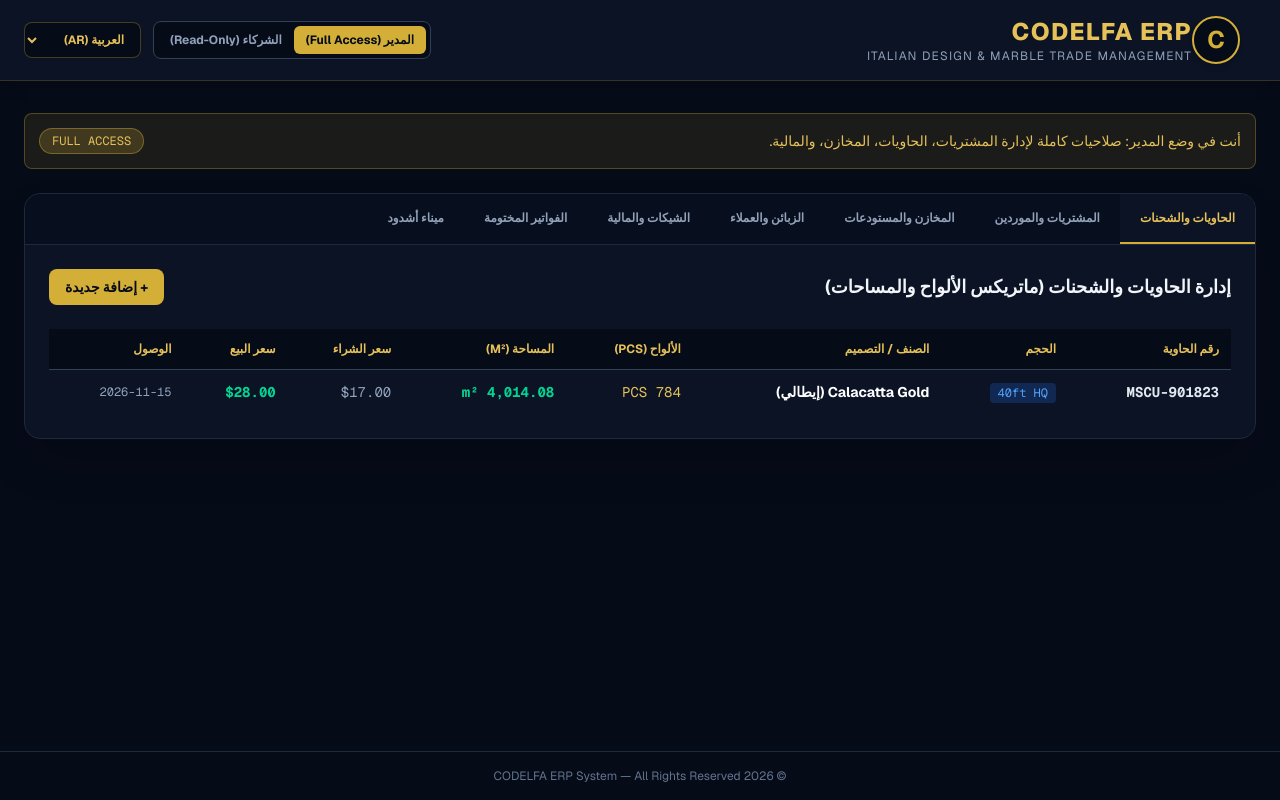
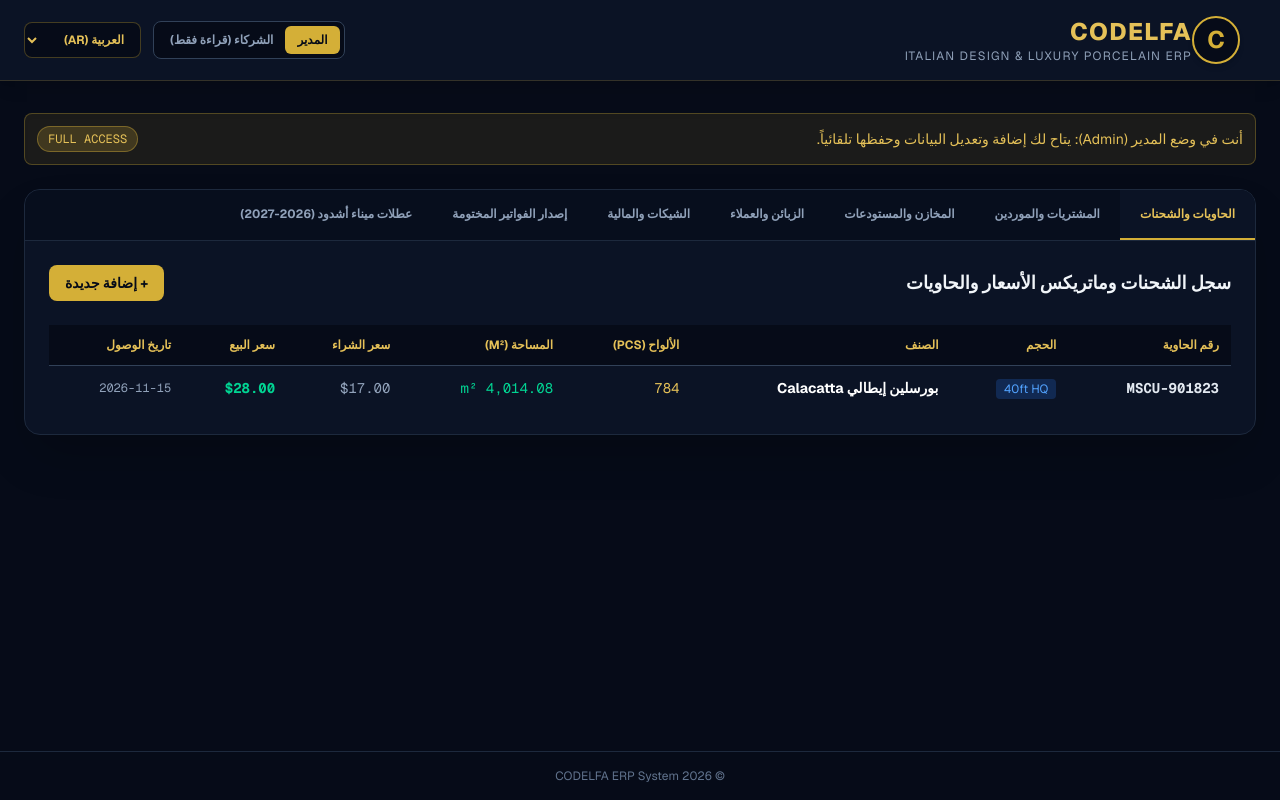
Before and after one commit to tamermanasseir/codelfa-erp, a Next.js app: page / in a window 1280 px wide. Built offline with nearby package versions, Linux system fonts and the light colour scheme.

Commit message:
Update page.tsx

```diff
--- a/app/page.tsx
+++ b/app/page.tsx
@@ -12,55 +12,54 @@ export default function Home() {
 
   const t = {
     ar: {
-      admin: "المدير (Full Access)",
-      partner: "الشركاء (Read-Only)",
-      bannerAdmin: "أنت في وضع المدير: صلاحيات كاملة لإدارة المشتريات، الحاويات، المخازن، والمالية.",
-      bannerPartner: "أنت في وضع الشريك: عرض الأرصدة، الحاويات، والتقارير (قراءة فقط).",
+      admin: "المدير",
+      partner: "الشركاء (قراءة فقط)",
+      bannerAdmin: "أنت في وضع المدير (Admin): يتاح لك إضافة وتعديل البيانات وحفظها تلقائياً.",
+      bannerPartner: "أنت في وضع الشريك (Partner): تصفح وقراءة الحسابات والأرصدة فقط.",
       tabShipments: "الحاويات والشحنات",
       tabPurchases: "المشتريات والموردين",
       tabWarehouse: "المخازن والمستودعات",
       tabCustomers: "الزبائن والعملاء",
       tabChecks: "الشيكات والمالية",
-      tabInvoice: "الفواتير المختومة",
-      tabAshdod: "ميناء أشدود",
+      tabInvoice: "إصدار الفواتير المختومة",
+      tabAshdod: "عطلات ميناء أشدود (2026-2027)",
       addBtn: "إضافة جديدة",
-      printBtn: "طباعة الفاتورة"
+      printBtn: "طباعة الفاتورة المختومة"
     },
     en: {
-      admin: "Admin (Full Access)",
+      admin: "Admin",
       partner: "Partners (Read-Only)",
-      bannerAdmin: "Admin Mode: Full access to manage purchases, containers, inventory, and finance.",
-      bannerPartner: "Partner Mode: View balances, shipments, and reports (Read-only).",
+      bannerAdmin: "You are in Admin Mode: Full access to edit and manage data.",
+      bannerPartner: "You are in Partner Mode: Read-only access to view balances.",
       tabShipments: "Containers & Shipments",
       tabPurchases: "Purchases & Suppliers",
       tabWarehouse: "Warehouse & Inventory",
       tabCustomers: "Customers",
       tabChecks: "Checks & Finance",
       tabInvoice: "Stamped Invoices",
-      tabAshdod: "Ashdod Port",
+      tabAshdod: "Ashdod Port Holidays",
       addBtn: "Add New",
-      printBtn: "Print Invoice"
+      printBtn: "Print Stamped Invoice"
     },
     tr: {
-      admin: "Yönetici (Tam Yetki)",
+      admin: "Yönetici",
       partner: "Ortaklar (Salt Okunur)",
-      bannerAdmin: "Yönetici Modu: Satın alma, konteyner, depo ve finans yönetimi.",
-      bannerPartner: "Ortak Modu: Bakiye ve sevkiyat görüntüleme (Salt okunur).",
-      tabShipments: "Konteynerler",
+      bannerAdmin: "Yönetici Modundasınız: Verileri ekleme ve düzenleme yetkisi.",
+      bannerPartner: "Ortak Modundasınız: Yalnızca hesap ve bakiyeleri görüntüleyebilirsiniz.",
+      tabShipments: "Konteyner ve Sevkiyat",
       tabPurchases: "Satın Alma",
       tabWarehouse: "Depo",
       tabCustomers: "Müşteriler",
-      tabChecks: "Çekler & Finans",
-      tabInvoice: "Mühürlü Faturalar",
-      tabAshdod: "Aşdod Limanı",
+      tabChecks: "Çekler ve Finans",
+      tabInvoice: "Mühürlü Fatura",
+      tabAshdod: "Aşdod Limanı Tatilleri",
       addBtn: "Yeni Ekle",
-      printBtn: "Yazdır"
+      printBtn: "Mühürlü Faturayı Yazdır"
     }
   }[lang];
 
   return (
     <div dir={dir} className="min-h-screen bg-[#060B18] text-slate-200 font-sans flex flex-col justify-between">
-
       {/* Header */}
       <header className="bg-[#0B1325] border-b border-[#D4AF37]/20 px-6 py-4 sticky top-0 z-50 shadow-lg">
         <div className="max-w-7xl mx-auto flex flex-wrap justify-between items-center gap-4">
@@ -69,8 +68,8 @@ export default function Home() {
               C
             </div>
             <div>
-              <h1 className="text-2xl font-extrabold tracking-wider text-[#E5C158]">CODELFA ERP</h1>
-              <p className="text-xs text-slate-400 uppercase tracking-widest">Italian Design & Marble Trade Management</p>
+              <h1 className="text-2xl font-extrabold tracking-wider text-[#E5C158]">CODELFA</h1>
+              <p className="text-xs text-slate-400 uppercase tracking-widest">Italian Design & Luxury Porcelain ERP</p>
             </div>
           </div>
 
@@ -106,14 +105,14 @@ export default function Home() {
       {/* Main Content */}
       <main className="max-w-7xl mx-auto px-4 sm:px-6 py-8 flex-grow w-full">
         {/* Banner */}
-        <div className="mb-6 p-3.5 rounded-lg bg-[#D4AF37]/10 border border-[#D4AF37]/30 text-[#E5C158] text-sm flex items-center justify-between shadow-inner">
+        <div className="mb-6 p-3 rounded-lg bg-[#D4AF37]/10 border border-[#D4AF37]/30 text-[#E5C158] text-sm flex items-center justify-between shadow-inner">
           <span>{role === 'admin' ? t.bannerAdmin : t.bannerPartner}</span>
-          <span className="text-xs bg-[#D4AF37]/20 px-3 py-1 rounded-full font-mono border border-[#D4AF37]/40 text-[#E5C158]">
+          <span className="text-xs bg-[#D4AF37]/20 px-2.5 py-1 rounded-full font-mono border border-[#D4AF37]/40">
             {role === 'admin' ? 'FULL ACCESS' : 'READ ONLY'}
           </span>
         </div>
 
-        {/* Tabs Box */}
+        {/* Tabs */}
         <div className="bg-[#0B1325] rounded-2xl border border-slate-800 overflow-hidden shadow-2xl mb-8">
           <div className="flex border-b border-slate-800 bg-[#060B18]/60 overflow-x-auto scrollbar-thin">
             {[
@@ -141,34 +140,35 @@ export default function Home() {
             {activeTab === 'shipments' && (
               <div>
                 <div className="flex justify-between items-center mb-6">
-                  <h3 className="text-lg font-bold text-slate-100">إدارة الحاويات والشحنات (ماتريكس الألواح والمساحات)</h3>
+                  <h3 className="text-lg font-bold text-slate-100">سجل الشحنات وماتريكس الأسعار والحاويات</h3>
                   {role === 'admin' && (
                     <button className="bg-[#D4AF37] hover:bg-[#AA820A] text-[#060B18] font-bold px-4 py-2 rounded-lg text-sm transition">
                       + {t.addBtn}
                     </button>
                   )}
                 </div>
+
                 <div className="overflow-x-auto">
                   <table className="w-full text-sm text-right text-slate-300">
                     <thead className="text-xs uppercase bg-[#060B18] text-[#E5C158] border-b border-slate-700">
                       <tr>
                         <th className="py-3 px-3">رقم الحاوية</th>
                         <th className="py-3 px-3">الحجم</th>
-                        <th className="py-3 px-3">الصنف / التصميم</th>
+                        <th className="py-3 px-3">الصنف</th>
                         <th className="py-3 px-3">الألواح (PCS)</th>
                         <th className="py-3 px-3">المساحة (m²)</th>
                         <th className="py-3 px-3">سعر الشراء</th>
                         <th className="py-3 px-3">سعر البيع</th>
-                        <th className="py-3 px-3">الوصول</th>
+                        <th className="py-3 px-3">تاريخ الوصول</th>
                       </tr>
                     </thead>
                     <tbody className="divide-y divide-slate-800">
                       <tr>
                         <td className="py-3 px-3 font-mono font-bold text-slate-200">MSCU-901823</td>
-                        <td className="py-3 px-3"><span className="bg-blue-500/20 text-blue-400 px-2 py-0.5 rounded text-xs font-mono">40ft HQ</span></td>
-                        <td className="py-3 px-3 font-bold text-white">Calacatta Gold (إيطالي)</td>
-                        <td className="py-3 px-3 font-mono text-[#E5C158]">784 PCS</td>
-                        <td className="py-3 px-3 font-mono text-emerald-400 font-bold">4,014.08 m²</td>
+                        <td className="py-3 px-3"><span className="bg-blue-500/20 text-blue-400 px-2 py-0.5 rounded text-xs">40ft HQ</span></td>
+                        <td className="py-3 px-3 font-bold text-white">بورسلين إيطالي Calacatta</td>
+                        <td className="py-3 px-3 font-mono text-[#E5C158]">784</td>
+                        <td className="py-3 px-3 font-mono text-emerald-400">4,014.08 m²</td>
                         <td className="py-3 px-3 font-mono text-slate-400">$17.00</td>
                         <td className="py-3 px-3 font-mono text-emerald-400 font-bold">$28.00</td>
                         <td className="py-3 px-3 font-mono text-xs text-slate-400">2026-11-15</td>
@@ -183,12 +183,7 @@ export default function Home() {
             {activeTab === 'purchases' && (
               <div>
                 <div className="flex justify-between items-center mb-6">
-                  <h3 className="text-lg font-bold text-slate-100">سجل المشتريات وعقود الموردين (Xiamen Sofiko)</h3>
-                  {role === 'admin' && (
-                    <button className="bg-[#D4AF37] hover:bg-[#AA820A] text-[#060B18] font-bold px-4 py-2 rounded-lg text-sm transition">
-                      + تسجيل طلبية شراء
-                    </button>
-                  )}
+                  <h3 className="text-lg font-bold text-slate-100">المشتريات والموردين (Xiamen Sofiko)</h3>
                 </div>
                 <div className="overflow-x-auto">
                   <table className="w-full text-sm text-right text-slate-300">
@@ -196,20 +191,16 @@ export default function Home() {
                       <tr>
                         <th className="py-3 px-3">رقم الطلبية (PO)</th>
                         <th className="py-3 px-3">المورد</th>
-                        <th className="py-3 px-3">عدد الحاويات</th>
-                        <th className="py-3 px-3">إجمالي المبلغ</th>
-                        <th className="py-3 px-3">الدفعة المقدمة (30%)</th>
-                        <th className="py-3 px-3">الحالة</th>
+                        <th className="py-3 px-3">الحاويات</th>
+                        <th className="py-3 px-3">الإجمالي ($)</th>
                       </tr>
                     </thead>
                     <tbody className="divide-y divide-slate-800">
                       <tr>
-                        <td className="py-3 px-3 font-mono font-bold text-slate-200">WA2639</td>
-                        <td className="py-3 px-3 font-bold text-white">Xiamen Sofiko Stone Co.</td>
+                        <td className="py-3 px-3 font-mono font-bold text-white">WA2639</td>
+                        <td className="py-3 px-3 font-bold">Xiamen Sofiko Stone Co.</td>
                         <td className="py-3 px-3 font-mono">4 x 40' HQ</td>
                         <td className="py-3 px-3 font-mono text-[#E5C158]">$68,473.92</td>
-                        <td className="py-3 px-3 font-mono text-slate-300">$20,542.18</td>
-                        <td className="py-3 px-3"><span className="bg-emerald-500/20 text-emerald-400 px-2 py-0.5 rounded text-xs">تم الاعتماد</span></td>
                       </tr>
                     </tbody>
                   </table>
@@ -220,10 +211,8 @@ export default function Home() {
             {/* Tab 3: Warehouse */}
             {activeTab === 'warehouse' && (
               <div>
-                <div className="flex justify-between items-center mb-6">
-                  <h3 className="text-lg font-bold text-slate-100">المخازن والمستودعات (أرصدة البورسلين والرخام)</h3>
-                </div>
-                <div className="grid grid-cols-1 md:grid-cols-3 gap-4 mb-6">
+                <h3 className="text-lg font-bold text-slate-100 mb-4">المخازن والمستودعات</h3>
+                <div className="grid grid-cols-1 md:grid-cols-3 gap-4">
                   <div className="bg-[#060B18] p-4 rounded-xl border border-slate-800">
                     <p className="text-xs text-slate-400">إجمالي المساحة المخزنة</p>
                     <p className="text-xl font-bold font-mono text-[#E5C158] mt-1">4,961.28 m²</p>
@@ -232,10 +221,6 @@ export default function Home() {
                     <p className="text-xs text-slate-400">إجمالي الألواح المتوفرة</p>
                     <p className="text-xl font-bold font-mono text-emerald-400 mt-1">969 PCS</p>
                   </div>
-                  <div className="bg-[#060B18] p-4 rounded-xl border border-slate-800">
-                    <p className="text-xs text-slate-400">حوافظ الحديد (A-Frames)</p>
-                    <p className="text-xl font-bold font-mono text-blue-400 mt-1">40.0 Unit</p>
-                  </div>
                 </div>
               </div>
             )}
@@ -243,22 +228,14 @@ export default function Home() {
             {/* Tab 4: Customers */}
             {activeTab === 'customers' && (
               <div>
-                <div className="flex justify-between items-center mb-6">
-                  <h3 className="text-lg font-bold text-slate-100">سجل الزبائن والعملاء</h3>
-                  {role === 'admin' && (
-                    <button className="bg-[#D4AF37] hover:bg-[#AA820A] text-[#060B18] font-bold px-4 py-2 rounded-lg text-sm transition">
-                      + إضافة زبون
-                    </button>
-                  )}
-                </div>
+                <h3 className="text-lg font-bold text-slate-100 mb-4">الزبائن والعملاء</h3>
                 <div className="overflow-x-auto">
                   <table className="w-full text-sm text-right text-slate-300">
                     <thead className="text-xs uppercase bg-[#060B18] text-[#E5C158] border-b border-slate-700">
                       <tr>
-                        <th className="py-3 px-3">اسم الشركة / العميل</th>
+                        <th className="py-3 px-3">اسم الشركة</th>
                         <th className="py-3 px-3">المنطقة</th>
-                        <th className="py-3 px-3">الرقم الضريبي (VAT)</th>
-                        <th className="py-3 px-3">الحساب الجاري</th>
+                        <th className="py-3 px-3">الرقم الضريبي</th>
                       </tr>
                     </thead>
                     <tbody className="divide-y divide-slate-800">
@@ -266,13 +243,11 @@ export default function Home() {
                         <td className="py-3 px-3 font-bold text-white">Selimoglu Stone Company</td>
                         <td className="py-3 px-3">Qalqilya / فلسطين</td>
                         <td className="py-3 px-3 font-mono">562338103</td>
-                        <td className="py-3 px-3 font-mono text-emerald-400">متوازن</td>
                       </tr>
                       <tr>
                         <td className="py-3 px-3 font-bold text-white">Kamel Abu Al-Rub Stone Co.</td>
                         <td className="py-3 px-3">Qabatia - Jenin</td>
                         <td className="py-3 px-3 font-mono">562350439</td>
-                        <td className="py-3 px-3 font-mono text-emerald-400">متوازن</td>
                       </tr>
                     </tbody>
                   </table>
@@ -283,16 +258,9 @@ export default function Home() {
             {/* Tab 5: Checks */}
             {activeTab === 'checks' && (
               <div>
-                <div className="flex justify-between items-center mb-6">
-                  <h3 className="text-lg font-bold text-slate-100">إدارة الشيكات والمالية</h3>
-                  {role === 'admin' && (
-                    <button className="bg-[#D4AF37] hover:bg-[#AA820A] text-[#060B18] font-bold px-4 py-2 rounded-lg text-sm transition">
-                      + تسجيل شيك / دفعة
-                    </button>
-                  )}
-                </div>
-                <div className="bg-[#060B18] p-5 rounded-xl border border-slate-800 text-sm text-slate-300">
-                  <p className="text-slate-400 mb-2">لا توجد شيكات مستحقة حالياً. يمكنك إضافة الشيكات البنكية ومتابعة تواريخ الاستحقاق بكل سهولة.</p>
+                <h3 className="text-lg font-bold text-slate-100 mb-4">الشيكات والمالية</h3>
+                <div className="bg-[#060B18] p-4 rounded-xl border border-slate-800 text-sm text-slate-300">
+                  <p>لا توجد شيكات مستحقة حالياً. يمكنك تسجيل الشيكات ومتابعة تواريخها بدقة.</p>
                 </div>
               </div>
             )}
@@ -301,29 +269,25 @@ export default function Home() {
             {activeTab === 'invoice' && (
               <div>
                 <div className="flex justify-between items-center mb-6">
-                  <h3 className="text-lg font-bold text-slate-100">معاينة الفاتورة الرسمية مع الختم الإيطالي</h3>
-                  <button onClick={() => window.print()} className="bg-[#D4AF37] hover:bg-[#AA820A] text-[#060B18] font-bold px-5 py-2.5 rounded-lg text-sm transition">
+                  <h3 className="text-lg font-bold text-slate-100">معاينة الفاتورة المختومة</h3>
+                  <button onClick={() => window.print()} className="bg-[#D4AF37] text-[#060B18] font-bold px-5 py-2 rounded-lg text-sm">
                     {t.printBtn}
                   </button>
                 </div>
-
-                <div className="bg-white text-slate-900 p-8 rounded-xl max-w-2xl mx-auto border border-slate-300 shadow-2xl">
-                  <div className="flex justify-between border-b pb-4 mb-6">
+                <div className="bg-white text-slate-900 p-8 rounded-xl max-w-2xl mx-auto border border-slate-200 shadow-2xl">
+                  <div className="flex justify-between border-b pb-4 mb-4">
                     <div>
-                      <h2 className="text-2xl font-extrabold text-slate-900 tracking-wider">CODELFA</h2>
-                      <p className="text-xs text-slate-500 uppercase tracking-widest">Italian Porcelain & Marble Trade Co.</p>
+                      <h2 className="text-2xl font-extrabold text-slate-900">CODELFA</h2>
+                      <p className="text-xs text-slate-500">Italian Porcelain & Marble Trade Co.</p>
                     </div>
-                    <div className="text-left text-xs text-slate-600">
-                      <p className="font-bold text-slate-900">#INV-2026-089</p>
+                    <div className="text-left text-xs">
+                      <p className="font-bold">#INV-2026-089</p>
                       <p>13/10/2026</p>
                     </div>
                   </div>
-
-                  {/* Official Italy Stamp */}
-                  <div className="text-center my-8 border-4 border-double border-[#D4AF37] p-4 rounded-full w-36 h-36 mx-auto flex flex-col justify-center items-center text-[#D4AF37] bg-[#FFFBEB] transform -rotate-3">
-                    <span className="font-extrabold text-xs text-slate-900 tracking-wider">CODELFA</span>
-                    <span className="text-[9px] uppercase tracking-widest text-[#B45309] font-bold mt-0.5">Official Seal</span>
-                    <span className="text-[8px] text-slate-600 mt-0.5 font-mono">ITALY DESIGN 2026</span>
+                  <div className="text-center my-6 border-2 border-dashed border-[#D4AF37] p-4 rounded-full w-32 h-32 mx-auto flex flex-col justify-center items-center text-[#D4AF37] bg-[#FFFBEB]">
+                    <span className="font-bold text-xs text-slate-900">CODELFA</span>
+                    <span className="text-[8px] uppercase tracking-widest text-[#AA820A]">Official Seal</span>
                   </div>
                 </div>
               </div>
@@ -332,16 +296,16 @@ export default function Home() {
             {/* Tab 7: Ashdod */}
             {activeTab === 'ashdod' && (
               <div>
-                <h3 className="text-lg font-bold text-slate-100 mb-4">جدول مواعيد وعطلات ميناء أشدود (2026-2027)</h3>
-                <div className="bg-[#060B18] p-5 rounded-xl border border-slate-800 text-xs text-slate-300 space-y-3">
-                  <div className="flex justify-between py-2 border-b border-slate-800">
-                    <span className="font-medium text-slate-200">رأس السنة العبرية (Rosh Hashanah)</span>
-                    <span className="font-mono text-[#E5C158] font-bold">12-13 سبتمبر 2026</span>
-                  </div>
-                  <div className="flex justify-between py-2">
-                    <span className="font-medium text-slate-200">يوم الغفران (Yom Kippur - إغلاق تام)</span>
-                    <span className="font-mono text-red-400 font-bold">21-22 سبتمبر 2026</span>
-                  </div>
+                <h3 className="text-lg font-bold text-slate-100 mb-4">عطلات ميناء أشدود (2026-2027)</h3>
+                <div className="bg-[#060B18] p-4 rounded-xl border border-slate-800 text-xs text-slate-300">
+                  <p className="flex justify-between py-2 border-b border-slate-800">
+                    <span>رأس السنة العبرية</span>
+                    <span className="font-mono text-[#E5C158]">12-13 سبتمبر 2026</span>
+                  </p>
+                  <p className="flex justify-between py-2">
+                    <span>يوم الغفران (إغلاق تام)</span>
+                    <span className="font-mono text-red-400">21-22 سبتمبر 2026</span>
+                  </p>
                 </div>
               </div>
             )}
@@ -352,7 +316,7 @@ export default function Home() {
 
       {/* Footer */}
       <footer className="bg-[#060B18] border-t border-slate-800 py-4 px-6 text-center text-xs text-slate-500">
-        © 2026 CODELFA ERP System — All Rights Reserved
+        © 2026 CODELFA ERP System
       </footer>
     </div>
   );
```
